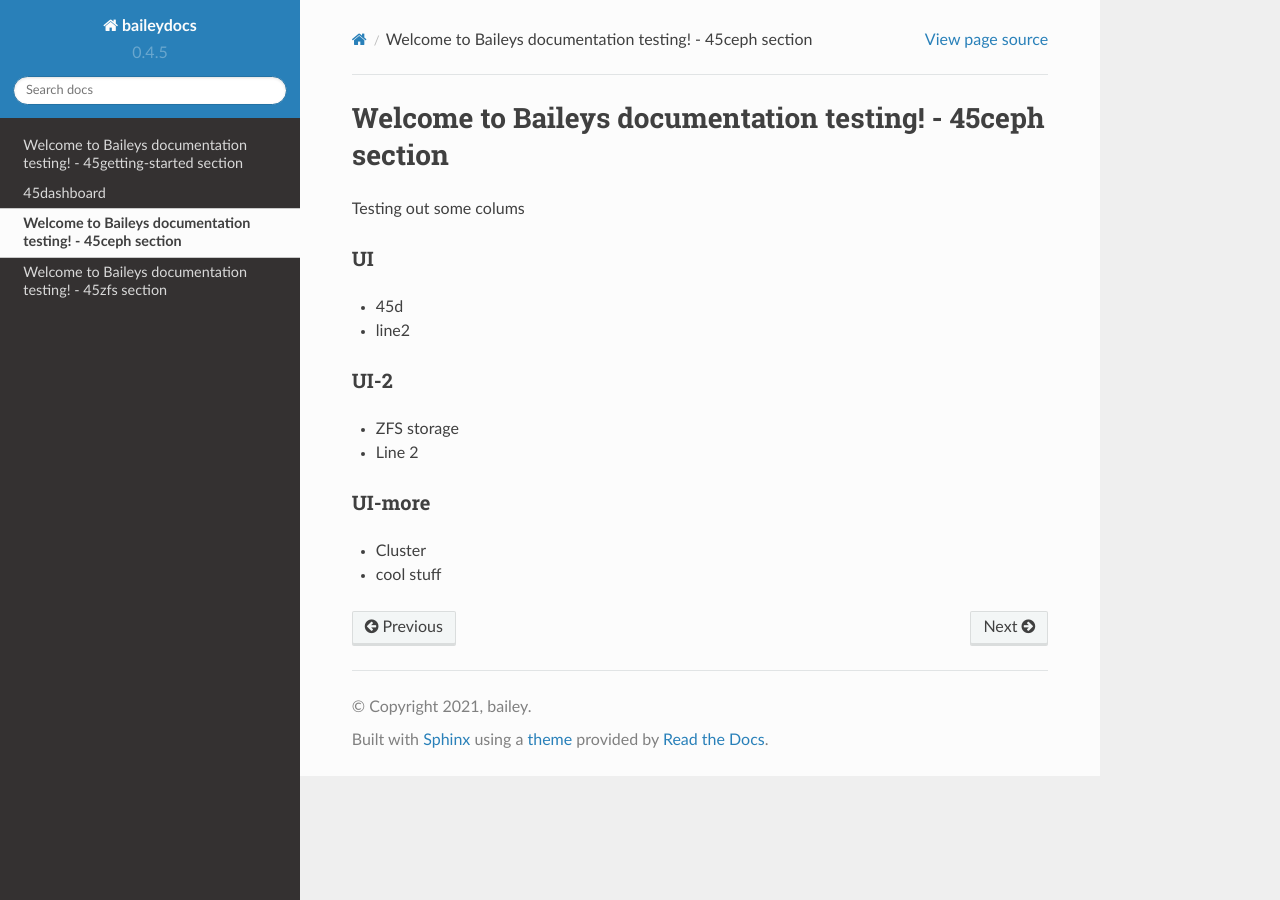
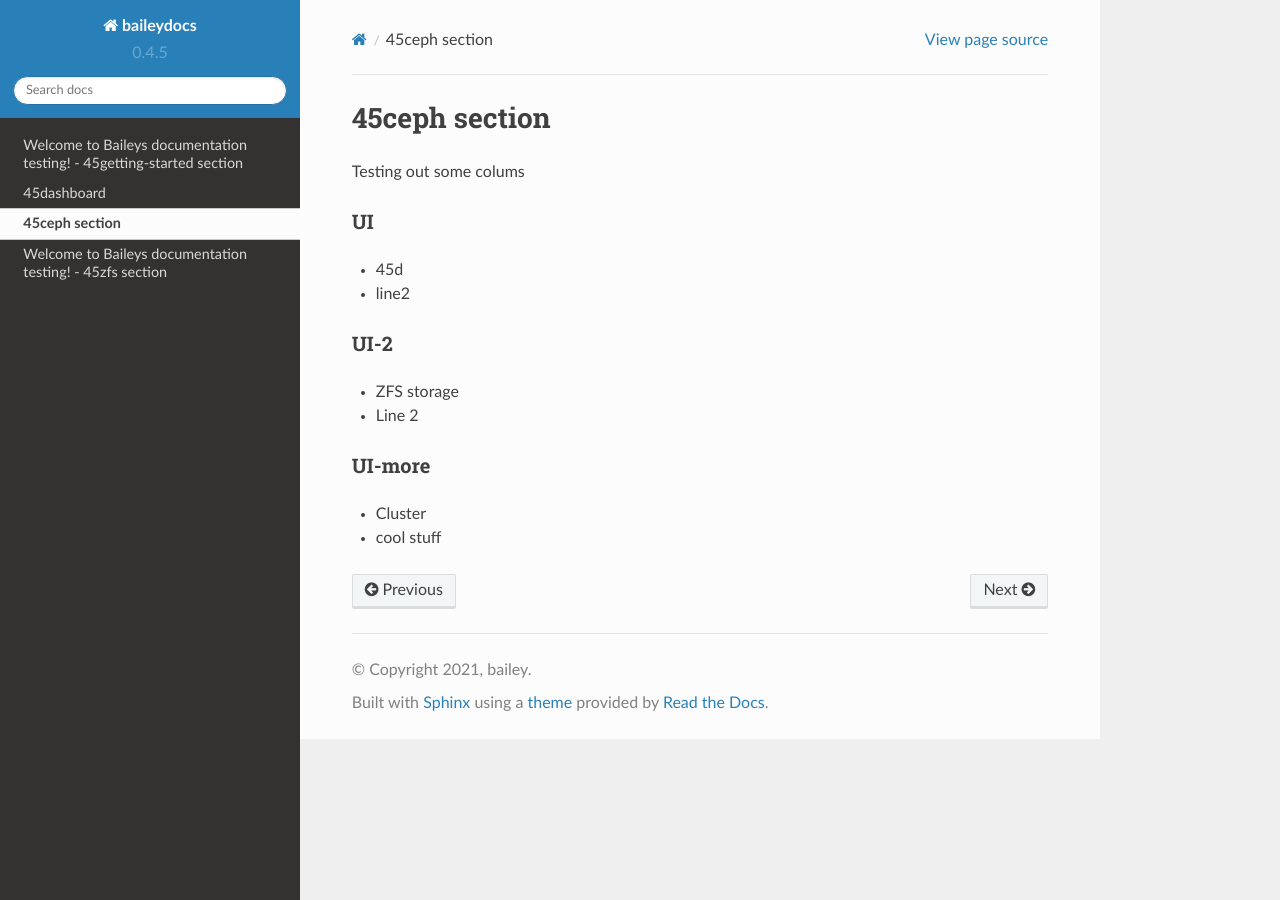
Before and after one commit to bailey-97/readthedocs-tutorial, a Sphinx documentation site: the page built from docs/ceph/index.rst, in a window 1280 px wide. Built offline with Sphinx 7.4.7 and the Read the Docs theme 2.0.0, drawn with Linux system fonts in a browser that asks for light colours.

Commit message:
Update index.rst

```diff
--- a/docs/ceph/index.rst
+++ b/docs/ceph/index.rst
@@ -1,4 +1,4 @@
-Welcome to Baileys documentation testing! - 45ceph section
+45ceph section
 ================================================================
 
 Testing out some colums
```
